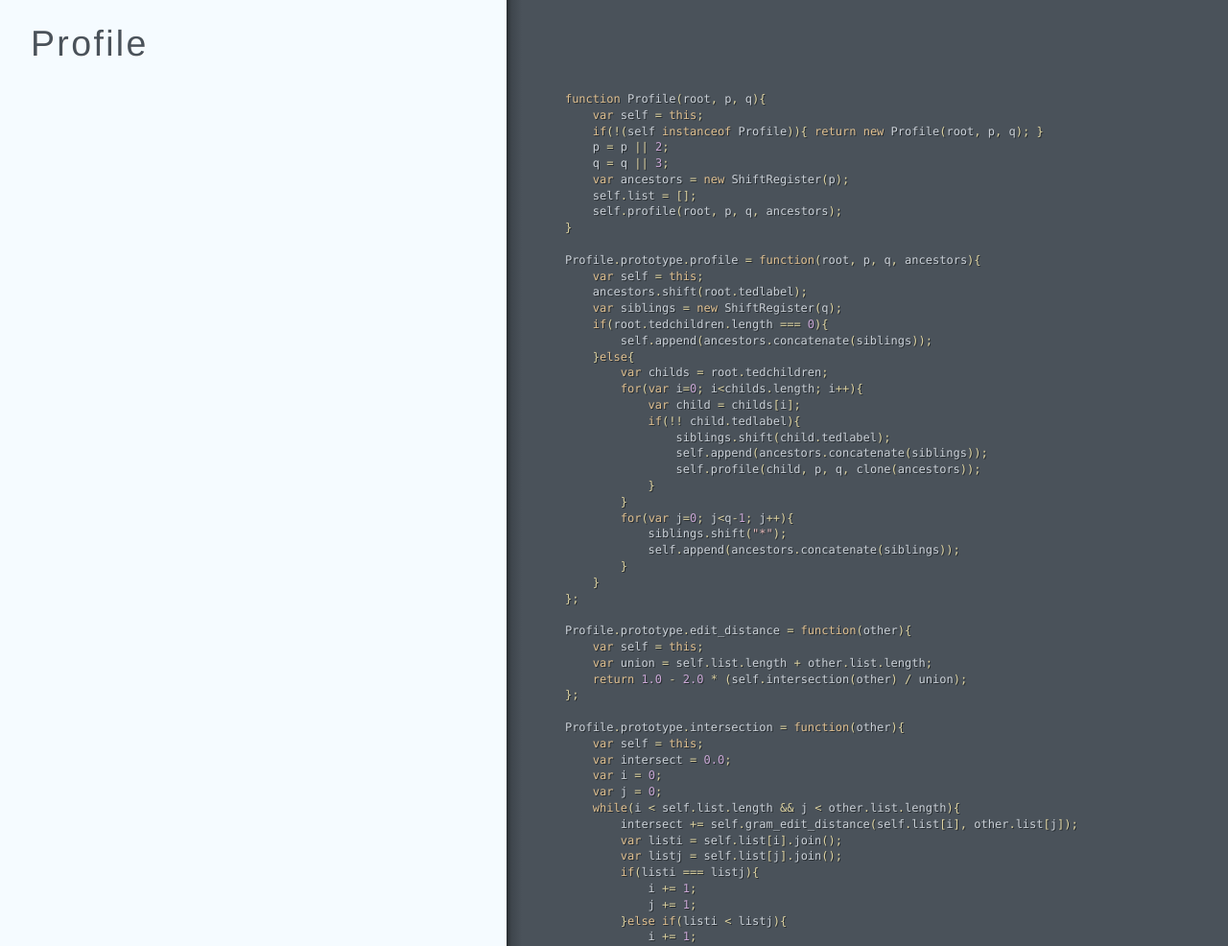
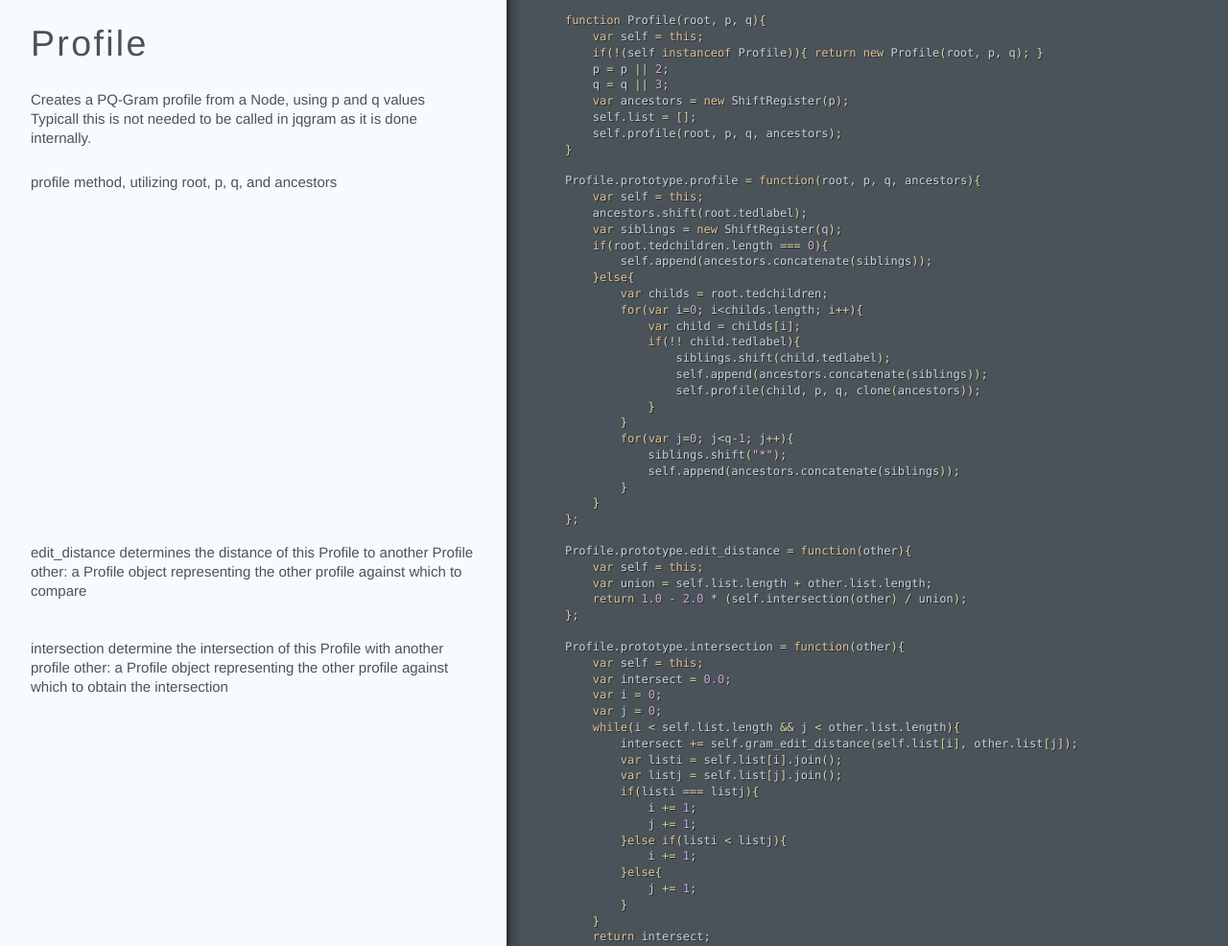
Before and after one commit to hoonto/jqgram, a plain HTML site: page jqgram.html in a window 1280 px wide. Shown: the part 1322-2308 px from the top of the page at 96% size. Drawn offline with Linux system fonts and the light colour scheme.

Commit message:
Generated documentation for 799147afdbd586039e025435ff0e1baaf4b8b1ea

```diff
--- a/jqgram.html
+++ b/jqgram.html
@@ -66,7 +66,11 @@ before: boolean true indicates that the new node should be prepended to existing
             <span class="nx">self</span><span class="p">.</span><span class="nx">tedchildren</span><span class="p">.</span><span class="nx">push</span><span class="p">(</span><span class="nx">node</span><span class="p">);</span>
         <span class="p">}</span>
         <span class="k">return</span> <span class="nx">self</span><span class="p">;</span>
-    <span class="p">};</span></div></div></div><div class="segment"><div class="comments"><div class="wrapper"><h1 id="profile">Profile</h1></div></div></div><div class="segment"><div class="code"><div class="wrapper">    <span class="kd">function</span> <span class="nx">Profile</span><span class="p">(</span><span class="nx">root</span><span class="p">,</span> <span class="nx">p</span><span class="p">,</span> <span class="nx">q</span><span class="p">){</span>
+    <span class="p">};</span></div></div></div><div class="segment"><div class="comments"><div class="wrapper"><h1 id="profile">Profile</h1>
+
+<p>Creates a PQ-Gram profile from a Node, using p and q values
+Typicall this is not needed to be called in jqgram as it is done
+internally. </p></div></div><div class="code"><div class="wrapper">    <span class="kd">function</span> <span class="nx">Profile</span><span class="p">(</span><span class="nx">root</span><span class="p">,</span> <span class="nx">p</span><span class="p">,</span> <span class="nx">q</span><span class="p">){</span>
         <span class="kd">var</span> <span class="nx">self</span> <span class="o">=</span> <span class="k">this</span><span class="p">;</span>
         <span class="k">if</span><span class="p">(</span><span class="o">!</span><span class="p">(</span><span class="nx">self</span> <span class="k">instanceof</span> <span class="nx">Profile</span><span class="p">)){</span> <span class="k">return</span> <span class="k">new</span> <span class="nx">Profile</span><span class="p">(</span><span class="nx">root</span><span class="p">,</span> <span class="nx">p</span><span class="p">,</span> <span class="nx">q</span><span class="p">);</span> <span class="p">}</span>
         <span class="nx">p</span> <span class="o">=</span> <span class="nx">p</span> <span class="o">||</span> <span class="mi">2</span><span class="p">;</span>
@@ -74,9 +78,7 @@ before: boolean true indicates that the new node should be prepended to existing
         <span class="kd">var</span> <span class="nx">ancestors</span> <span class="o">=</span> <span class="k">new</span> <span class="nx">ShiftRegister</span><span class="p">(</span><span class="nx">p</span><span class="p">);</span>
         <span class="nx">self</span><span class="p">.</span><span class="nx">list</span> <span class="o">=</span> <span class="p">[];</span>
         <span class="nx">self</span><span class="p">.</span><span class="nx">profile</span><span class="p">(</span><span class="nx">root</span><span class="p">,</span> <span class="nx">p</span><span class="p">,</span> <span class="nx">q</span><span class="p">,</span> <span class="nx">ancestors</span><span class="p">);</span>
-    <span class="p">}</span>
-
-    <span class="nx">Profile</span><span class="p">.</span><span class="nx">prototype</span><span class="p">.</span><span class="nx">profile</span> <span class="o">=</span> <span class="kd">function</span><span class="p">(</span><span class="nx">root</span><span class="p">,</span> <span class="nx">p</span><span class="p">,</span> <span class="nx">q</span><span class="p">,</span> <span class="nx">ancestors</span><span class="p">){</span>
+    <span class="p">}</span></div></div></div><div class="segment"><div class="comments"><div class="wrapper"><p>profile method, utilizing root, p, q, and ancestors</p></div></div><div class="code"><div class="wrapper">    <span class="nx">Profile</span><span class="p">.</span><span class="nx">prototype</span><span class="p">.</span><span class="nx">profile</span> <span class="o">=</span> <span class="kd">function</span><span class="p">(</span><span class="nx">root</span><span class="p">,</span> <span class="nx">p</span><span class="p">,</span> <span class="nx">q</span><span class="p">,</span> <span class="nx">ancestors</span><span class="p">){</span>
         <span class="kd">var</span> <span class="nx">self</span> <span class="o">=</span> <span class="k">this</span><span class="p">;</span>
         <span class="nx">ancestors</span><span class="p">.</span><span class="nx">shift</span><span class="p">(</span><span class="nx">root</span><span class="p">.</span><span class="nx">tedlabel</span><span class="p">);</span>
         <span class="kd">var</span> <span class="nx">siblings</span> <span class="o">=</span> <span class="k">new</span> <span class="nx">ShiftRegister</span><span class="p">(</span><span class="nx">q</span><span class="p">);</span>
@@ -97,15 +99,18 @@ before: boolean true indicates that the new node should be prepended to existing
                 <span class="nx">self</span><span class="p">.</span><span class="nx">append</span><span class="p">(</span><span class="nx">ancestors</span><span class="p">.</span><span class="nx">concatenate</span><span class="p">(</span><span class="nx">siblings</span><span class="p">));</span>
             <span class="p">}</span>
         <span class="p">}</span>
-    <span class="p">};</span>
-
-    <span class="nx">Profile</span><span class="p">.</span><span class="nx">prototype</span><span class="p">.</span><span class="nx">edit_distance</span> <span class="o">=</span> <span class="kd">function</span><span class="p">(</span><span class="nx">other</span><span class="p">){</span>
+    <span class="p">};</span></div></div></div><div class="segment"><div class="comments"><div class="wrapper"><p>edit_distance
+determines the distance of this Profile to another
+Profile
+other: a Profile object representing the other profile
+against which to compare</p></div></div><div class="code"><div class="wrapper">    <span class="nx">Profile</span><span class="p">.</span><span class="nx">prototype</span><span class="p">.</span><span class="nx">edit_distance</span> <span class="o">=</span> <span class="kd">function</span><span class="p">(</span><span class="nx">other</span><span class="p">){</span>
         <span class="kd">var</span> <span class="nx">self</span> <span class="o">=</span> <span class="k">this</span><span class="p">;</span>
         <span class="kd">var</span> <span class="nx">union</span> <span class="o">=</span> <span class="nx">self</span><span class="p">.</span><span class="nx">list</span><span class="p">.</span><span class="nx">length</span> <span class="o">+</span> <span class="nx">other</span><span class="p">.</span><span class="nx">list</span><span class="p">.</span><span class="nx">length</span><span class="p">;</span>
         <span class="k">return</span> <span class="mf">1.0</span> <span class="o">-</span> <span class="mf">2.0</span> <span class="o">*</span> <span class="p">(</span><span class="nx">self</span><span class="p">.</span><span class="nx">intersection</span><span class="p">(</span><span class="nx">other</span><span class="p">)</span> <span class="o">/</span> <span class="nx">union</span><span class="p">);</span>
-    <span class="p">};</span>
-
-    <span class="nx">Profile</span><span class="p">.</span><span class="nx">prototype</span><span class="p">.</span><span class="nx">intersection</span> <span class="o">=</span> <span class="kd">function</span><span class="p">(</span><span class="nx">other</span><span class="p">){</span>
+    <span class="p">};</span></div></div></div><div class="segment"><div class="comments"><div class="wrapper"><p>intersection
+determine the intersection of this Profile with another profile
+other: a Profile object representing the other profile against
+which to obtain the intersection</p></div></div><div class="code"><div class="wrapper">    <span class="nx">Profile</span><span class="p">.</span><span class="nx">prototype</span><span class="p">.</span><span class="nx">intersection</span> <span class="o">=</span> <span class="kd">function</span><span class="p">(</span><span class="nx">other</span><span class="p">){</span>
         <span class="kd">var</span> <span class="nx">self</span> <span class="o">=</span> <span class="k">this</span><span class="p">;</span>
         <span class="kd">var</span> <span class="nx">intersect</span> <span class="o">=</span> <span class="mf">0.0</span><span class="p">;</span>
         <span class="kd">var</span> <span class="nx">i</span> <span class="o">=</span> <span class="mi">0</span><span class="p">;</span>
```
